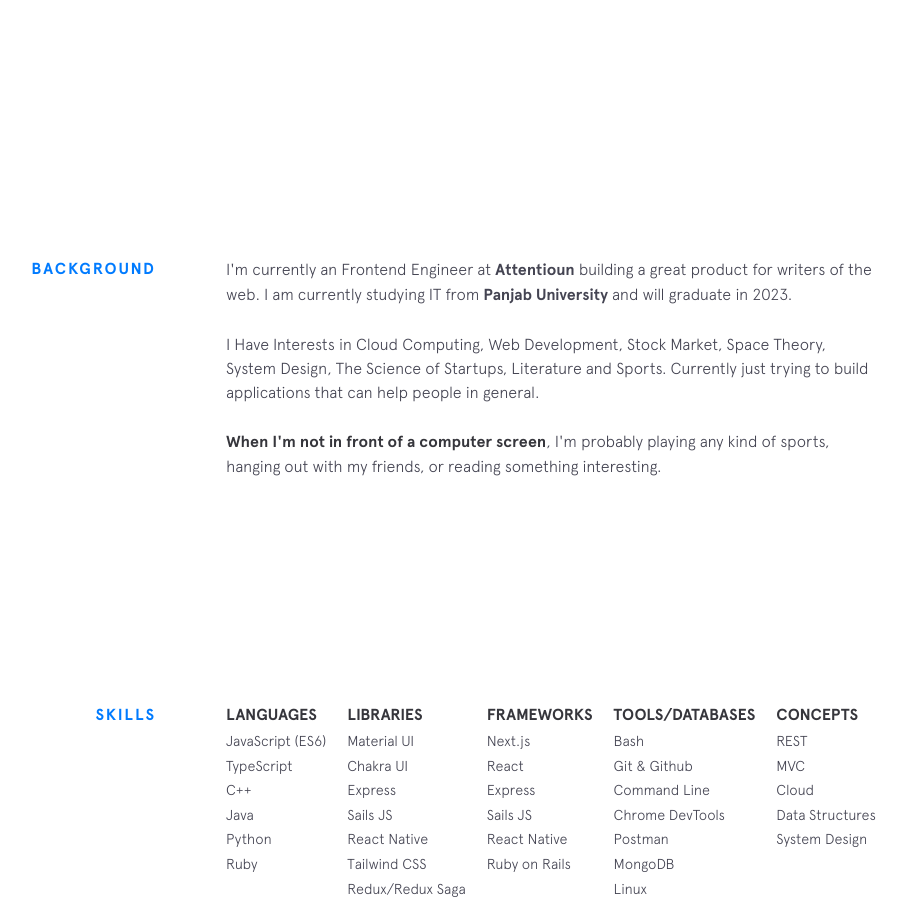
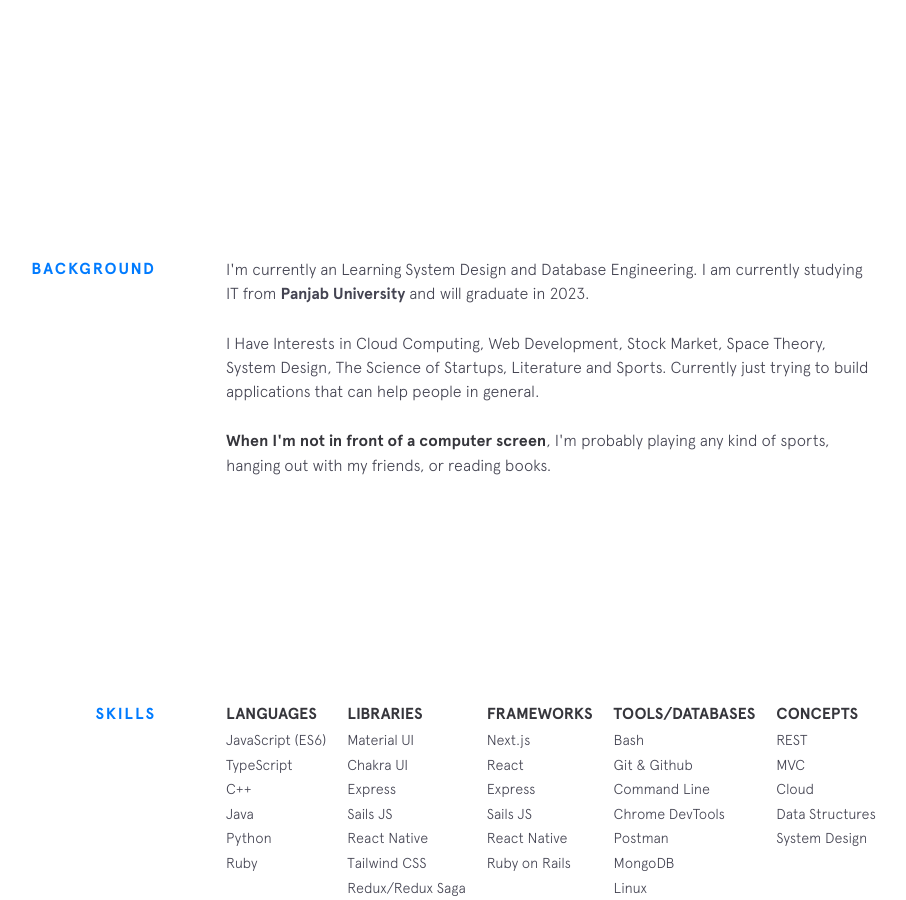
Before and after one commit to mohitms007/portfolio, a Jekyll site: the page built from index.html, in a window 1280 px wide and 900 px high, scrolled down 743 px. Shown: the whole window, without its empty margins (224-1130 px from the left). Built offline with Jekyll 4.4.1, drawn with Linux system fonts in a browser that asks for light colours; nearby versions of some CDN libraries.

Commit message:
Change: readme changes

```diff
--- a/_includes/background.html
+++ b/_includes/background.html
@@ -2,8 +2,7 @@
   <div class="section__title">Background</div>
   <div class="section__content">
     <p>
-      I'm currently an Frontend Engineer at
-      <a class="underline-link" href="https://www.attentioun.com/" target="_blank">Attentioun</a> building a great product for writers of the web. I am currently studying IT from
+      I'm currently an Learning System Design and Database Engineering. I am currently studying IT from
       <a class="underline-link" href="https://puchd.ac.in/" target="_blank">Panjab University</a> and will graduate in 2023.
     </p>
 
@@ -13,7 +12,7 @@
 
     <p>
       <strong>When I'm not in front of a computer screen</strong>, I'm probably playing any kind of sports, hanging out with my friends,
-      or reading something interesting.
+      or reading books.
     </p>
 
     <!-- {% include employment-status.html %} -->
```
